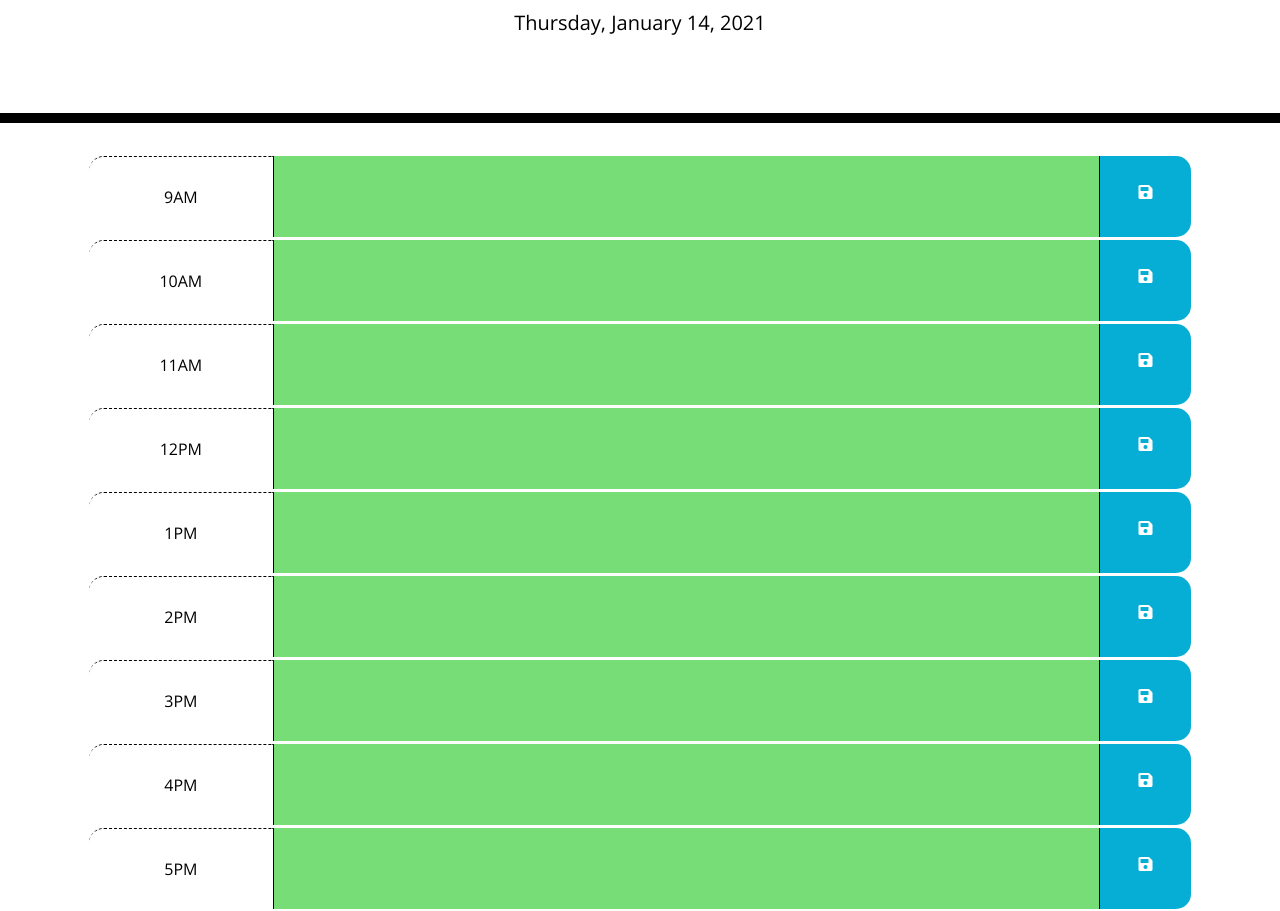
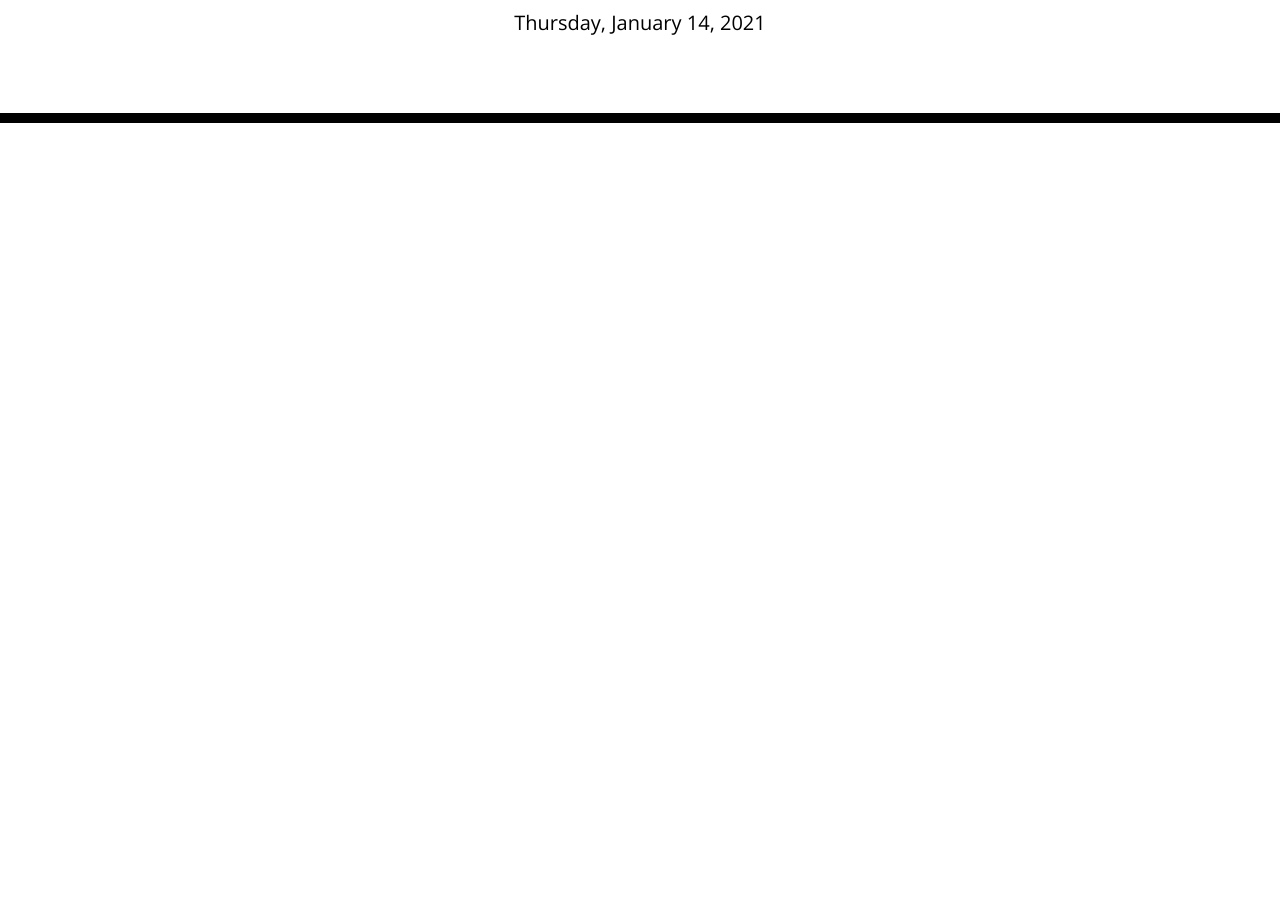
Before and after one commit to Loosekonnection/dayPlanner, a plain HTML site: page index.html in a window 1280 px wide. Shown: the part 181-1092 px from the top of the page. After the commit the page ends 800 px from the top, so only its background shows below. Drawn offline with nearby package versions, Linux system fonts and the light colour scheme.

Commit message:
static time blocks removed and created in js instead

```diff
--- a/index.html
+++ b/index.html
@@ -27,54 +27,55 @@
       <h1 class="display-3">Work Day Scheduler</h1>
       <p class="lead">A simple calendar app for scheduling your work day</p>
       <p id="currentDay" class="lead"></p>
+      <p id="currentTime" class="lead"></p>
     </header>
-    <div class="container">
+    <div class="container" id="scheduler">
       <!-- Timeblocks go here -->
-        <div class="row m-1">
+        <!-- <div class="row m-1">
             <div class="col-2 time-block hour">9AM</div>
-            <textarea class="col-9 future" id="10:00am"></textarea>
+            <textarea class="col-9 text" id="timeBlock" value="9"></textarea>
             <div class="col-1 saveBtn"><i class="fas fa-save"></i></div>
         </div>
         <div class="row m-1">
             <div class="col-2 time-block hour">10AM</div>
-            <textarea class="col-9 future" id="10:00am"></textarea>
+            <textarea class="col-9 text" id="timeBlock" value="10"></textarea>
             <div class="col-1 saveBtn"><i class="fas fa-save"></i></div>
         </div>
         <div class="row m-1">
             <div class="col-2 time-block hour">11AM</div>
-            <textarea class="col-9 future" id="10:00am"></textarea>
+            <textarea class="col-9 text" id="timeBlock" value="11"></textarea>
             <div class="col-1 saveBtn"><i class="fas fa-save"></i></div>
         </div>
         <div class="row m-1">
             <div class="col-2 time-block hour">12PM</div>
-            <textarea class="col-9 future" id="10:00am"></textarea>
+            <textarea class="col-9 text" id="timeBlock" value="12"></textarea>
             <div class="col-1 saveBtn"><i class="fas fa-save"></i></div>
         </div>
         <div class="row m-1">
             <div class="col-2 time-block hour">1PM</div>
-            <textarea class="col-9 future" id="10:00am"></textarea>
+            <textarea class="col-9 text" id="timeBlock" value="13"></textarea>
             <div class="col-1 saveBtn"><i class="fas fa-save"></i></div>
         </div>
         <div class="row m-1">
             <div class="col-2 time-block hour">2PM</div>
-            <textarea class="col-9 future" id="10:00am"></textarea>
+            <textarea class="col-9 text" id="timeBlock" value="14"></textarea>
             <div class="col-1 saveBtn"><i class="fas fa-save"></i></div>
         </div>
         <div class="row m-1">
             <div class="col-2 time-block hour">3PM</div>
-            <textarea class="col-9 future" id="10:00am"></textarea>
+            <textarea class="col-9 text" id="timeBlock" value="15"></textarea>
             <div class="col-1 saveBtn"><i class="fas fa-save"></i></div>
         </div>
         <div class="row m-1">
             <div class="col-2 time-block hour">4PM</div>
-            <textarea class="col-9 future" id="10:00am"></textarea>
+            <textarea class="col-9 text" id="timeBlock" value="16"></textarea>
             <div class="col-1 saveBtn"><i class="fas fa-save"></i></div>
         </div>
         <div class="row m-1">
             <div class="col-2 time-block hour">5PM</div>
-            <textarea class="col-9 future" id="10:00am"></textarea>
+            <textarea class="col-9 text" id="timeBlock" value="17"></textarea>
             <div class="col-1 saveBtn"><i class="fas fa-save"></i></div>
-        </div>
+        </div>   -->
 
 
     </div>
```
